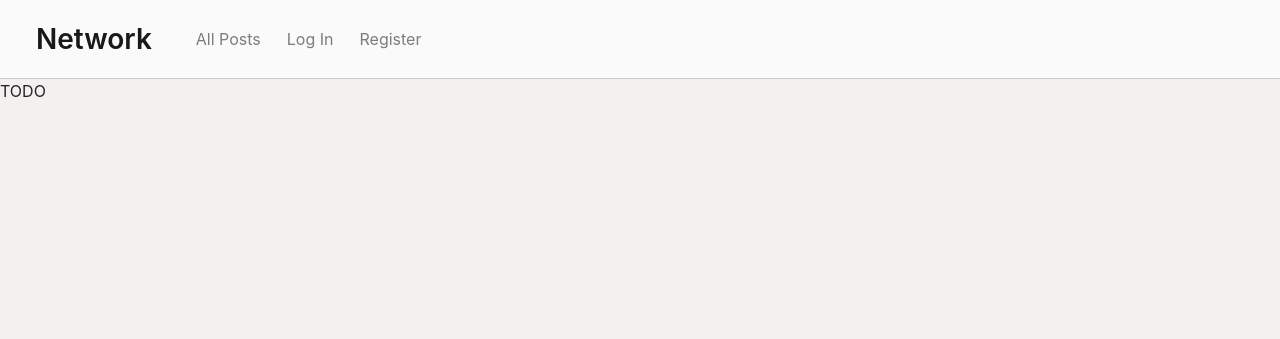
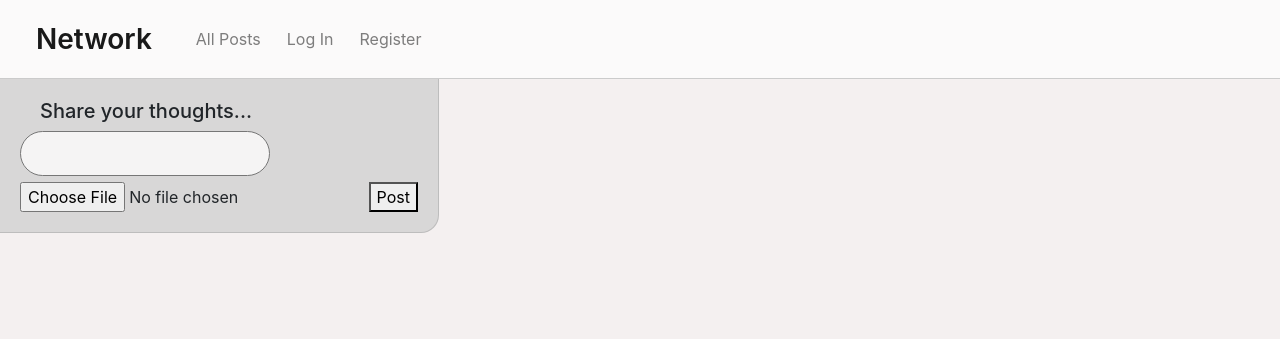
Before and after one commit to MaxK9999/network, a Django app: page / in a window 1280 px wide. Shown: the top 339 px of the page. Run offline with Django 3.2, Linux system fonts and the light colour scheme; some libraries are stand-ins or nearby versions.

Commit message:
added post window with ability to add images

```diff
--- a/network/static/network/styles.css
+++ b/network/static/network/styles.css
@@ -14,4 +14,32 @@ nav a {
 
 body {
   background-color: rgba(243, 239, 239, 0.904);
+}
+body #container-post {
+  background-color: rgb(216, 215, 215);
+  padding: 20px;
+  max-width: -moz-fit-content;
+  max-width: fit-content;
+  flex-wrap: wrap;
+  display: flex;
+  flex-direction: column;
+  border-radius: 0 0 18px;
+  border-bottom: 1px solid rgba(170, 170, 170, 0.589);
+  border-right: 1px solid rgba(170, 170, 170, 0.589);
+}
+body #container-post h5 {
+  margin-left: 20px;
+}
+body #container-post #post-content {
+  border-radius: 40px;
+  padding: 10px;
+  height: 45px;
+  width: 250px;
+  resize: none;
+  background-color: rgba(255, 255, 255, 0.74);
+  overflow-y: hidden;
+  transition: height 0.4s;
+}
+body #container-post #post-content:hover {
+  background-color: rgba(231, 231, 231, 0.74);
 }/*# sourceMappingURL=styles.css.map */
--- a/network/static/network/styles.scss
+++ b/network/static/network/styles.scss
@@ -14,4 +14,34 @@ nav {
 
 body {
     background-color: rgba(243, 239, 239, 0.904);
+
+    #container-post {
+        background-color: rgb(216, 215, 215);
+        padding: 20px;
+        max-width: fit-content;
+        flex-wrap: wrap;
+        display: flex;
+        flex-direction: column;
+        border-radius: 0 0 18px;
+        border-bottom: 1px solid rgba(170, 170, 170, 0.589);
+        border-right: 1px solid rgba(170, 170, 170, 0.589);
+
+        h5 {
+            margin-left: 20px;
+        }
+
+        #post-content{
+            border-radius: 40px;
+            padding: 10px;
+            height: 45px;
+            width: 250px;
+            resize: none;
+            background-color: rgba(255, 255, 255, 0.74);
+            overflow-y: hidden;
+            transition: height 0.4s;
+            &:hover {
+                background-color: rgba(231, 231, 231, 0.74);
+            }
+        }
+    }
 }
--- a/network/templates/network/index.html
+++ b/network/templates/network/index.html
@@ -1,5 +1,23 @@
 {% extends "network/layout.html" %}
+{% load static %}
 
 {% block body %}
-    TODO
+
+    <div id="container-post">
+        <h5>Share your thoughts...</h5>
+        <form action="post" id="post-form">
+            <textarea id="post-content" onclick="autoExpand(this)"></textarea><br>
+            <input type="file" id="post-image" accept="image/*">
+            <button id="post-button">Post</button>
+        </form>
+    </div>
+
+    <div id="post-list">
+    </div>
+
+
 {% endblock %}
+
+{% block script %}
+    <script src="{% static 'network/script.js' %}"></script>
+{% endblock  %}
```
Also changed, not shown: db.sqlite3, network/static/network/script.js (added), 1 other file.
